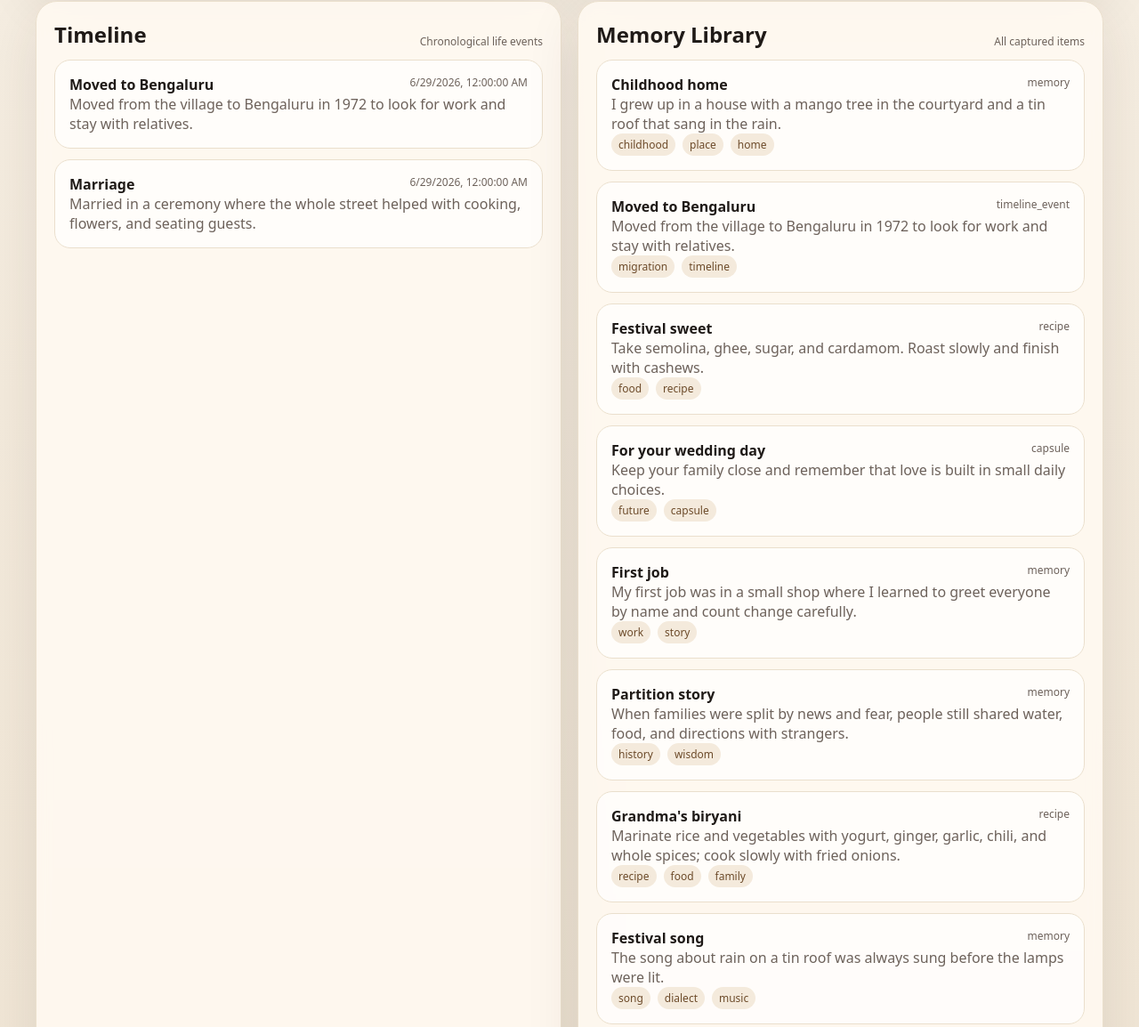
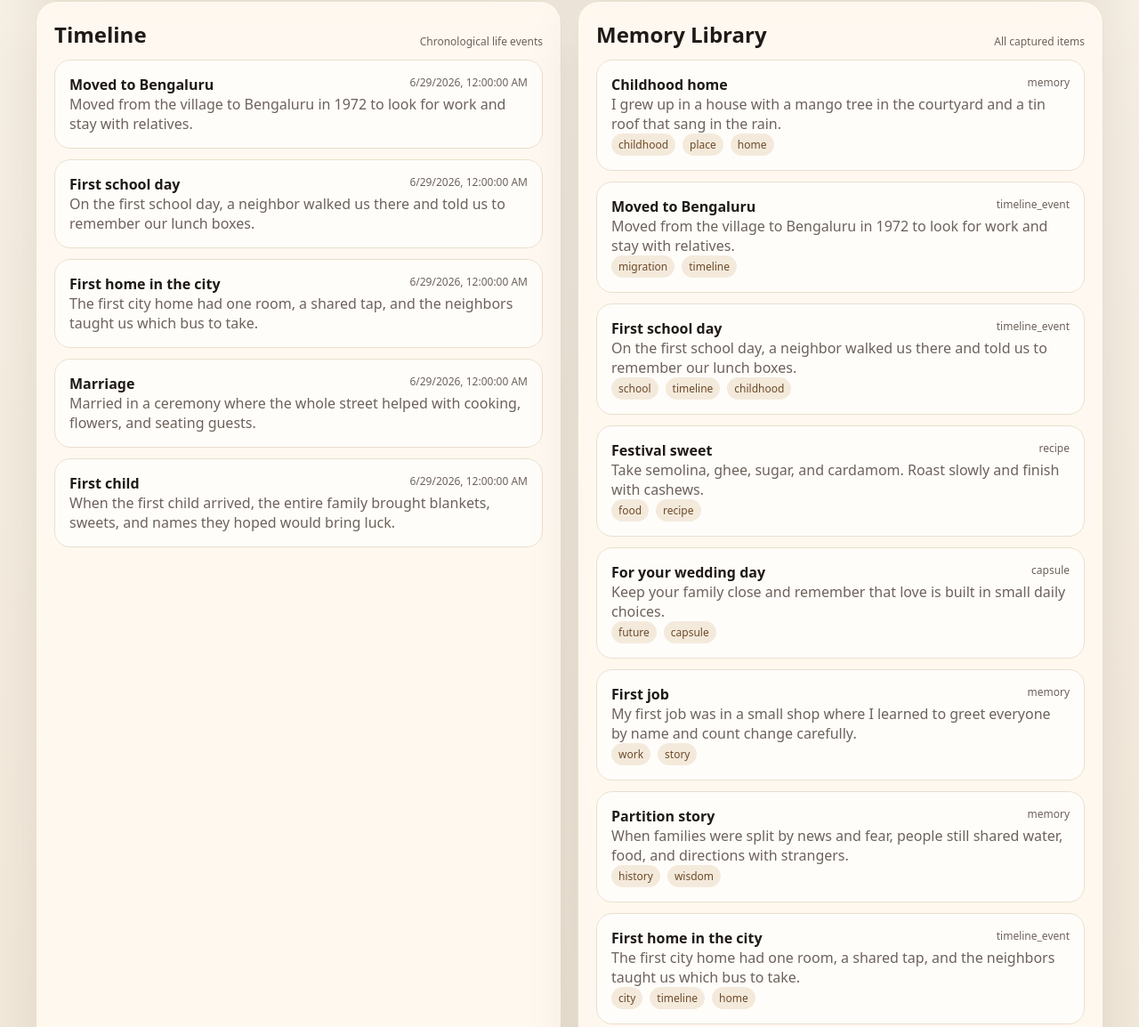
Before and after one commit to Aditya-Ranjan1234/Memory-Weaver, a plain HTML site: page index.html in a window 1280 px wide. Shown: the part 1451-2605 px from the top of the page at 89% size. Drawn offline with Linux system fonts and the light colour scheme.

Commit message:
Refine Memory Weaver pitch and seed content

```diff
--- a/index.html
+++ b/index.html
@@ -197,14 +197,20 @@
     const seedItems = [
       { kind: 'memory', title: 'Childhood home', content: 'I grew up in a house with a mango tree in the courtyard and a tin roof that sang in the rain.', source: 'text', tags: ['childhood', 'place', 'home'], metadata: { prompt: 'Where did you grow up?' } },
       { kind: 'timeline_event', title: 'Moved to Bengaluru', content: 'Moved from the village to Bengaluru in 1972 to look for work and stay with relatives.', source: 'text', tags: ['migration', 'timeline'], metadata: { year: 1972 } },
+      { kind: 'timeline_event', title: 'First school day', content: 'On the first school day, a neighbor walked us there and told us to remember our lunch boxes.', source: 'text', tags: ['school', 'timeline', 'childhood'], metadata: { year: 1965 } },
       { kind: 'recipe', title: "Festival sweet", content: 'Take semolina, ghee, sugar, and cardamom. Roast slowly and finish with cashews.', source: 'voice', tags: ['food', 'recipe'], metadata: { occasion: 'festival' } },
       { kind: 'capsule', title: 'For your wedding day', content: 'Keep your family close and remember that love is built in small daily choices.', source: 'voice', tags: ['future', 'capsule'], metadata: { unlock_date: '2035-01-01' } },
       { kind: 'memory', title: 'First job', content: 'My first job was in a small shop where I learned to greet everyone by name and count change carefully.', source: 'text', tags: ['work', 'story'] },
       { kind: 'memory', title: 'Partition story', content: 'When families were split by news and fear, people still shared water, food, and directions with strangers.', source: 'text', tags: ['history', 'wisdom'] },
+      { kind: 'timeline_event', title: 'First home in the city', content: 'The first city home had one room, a shared tap, and the neighbors taught us which bus to take.', source: 'text', tags: ['city', 'timeline', 'home'], metadata: { year: 1973 } },
       { kind: 'recipe', title: "Grandma's biryani", content: 'Marinate rice and vegetables with yogurt, ginger, garlic, chili, and whole spices; cook slowly with fried onions.', source: 'voice', tags: ['recipe', 'food', 'family'] },
       { kind: 'memory', title: 'Festival song', content: 'The song about rain on a tin roof was always sung before the lamps were lit.', source: 'voice', tags: ['song', 'dialect', 'music'] },
       { kind: 'timeline_event', title: 'Marriage', content: 'Married in a ceremony where the whole street helped with cooking, flowers, and seating guests.', source: 'text', tags: ['marriage', 'timeline', 'family'], metadata: { year: 1978 } },
       { kind: 'memory', title: 'Village market', content: 'The market had one tea stall, two vegetable carts, and everyone knew which coconut vendor told the best stories.', source: 'text', tags: ['village', 'place', 'memory'] }
+      ,{ kind: 'memory', title: 'Rainy season memory', content: 'During the first heavy rain, everyone gathered on the verandah to watch the water race across the yard.', source: 'text', tags: ['rain', 'family', 'place'] },
+      { kind: 'timeline_event', title: 'First child', content: 'When the first child arrived, the entire family brought blankets, sweets, and names they hoped would bring luck.', source: 'text', tags: ['family', 'timeline', 'parenthood'], metadata: { year: 1980 } },
+      { kind: 'memory', title: 'Dialect phrase', content: 'There was always one phrase that meant both hello and take your seat, depending on the tone.', source: 'voice', tags: ['dialect', 'language', 'culture'] },
+      { kind: 'capsule', title: 'For your graduation', content: 'Do not rush your life. Let your work speak before your words do.', source: 'voice', tags: ['future', 'capsule', 'wisdom'], metadata: { unlock_date: '2030-06-01' } }
     ];
 
     const demoState = {
```
Also changed, not shown: 1 other file.
